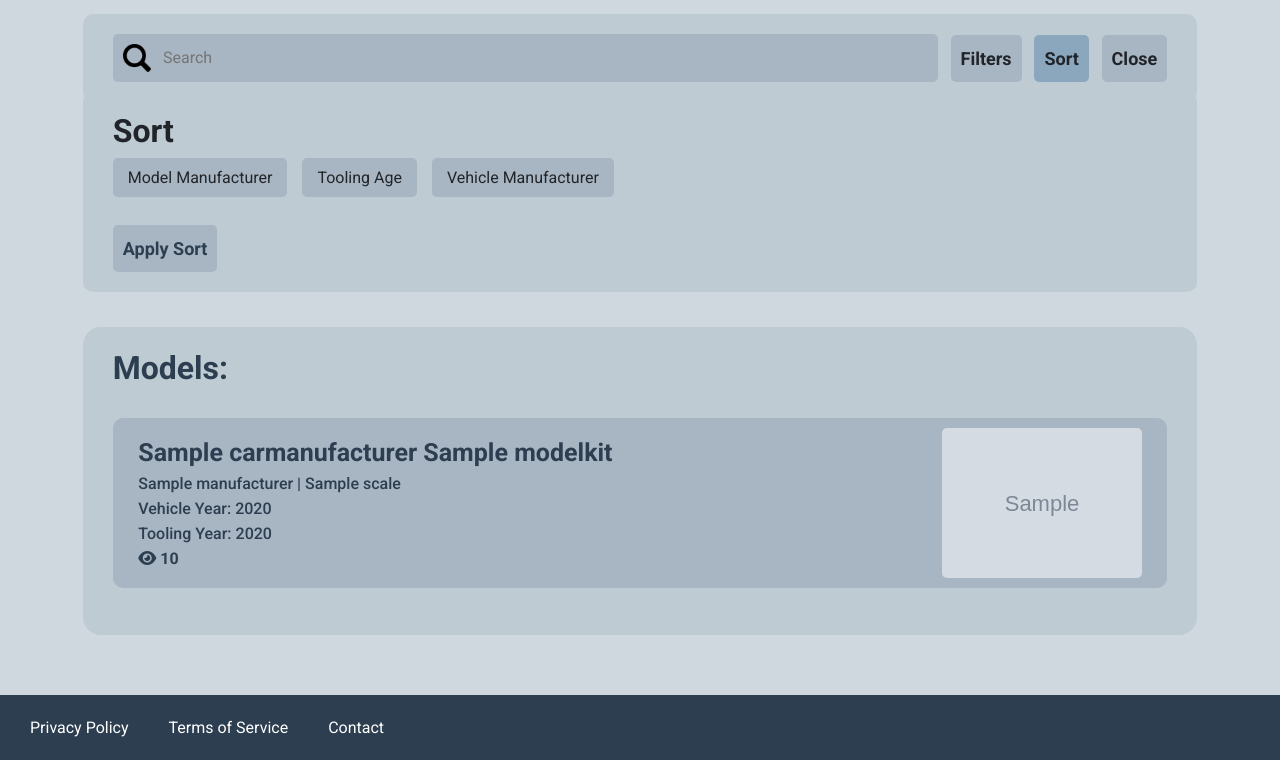
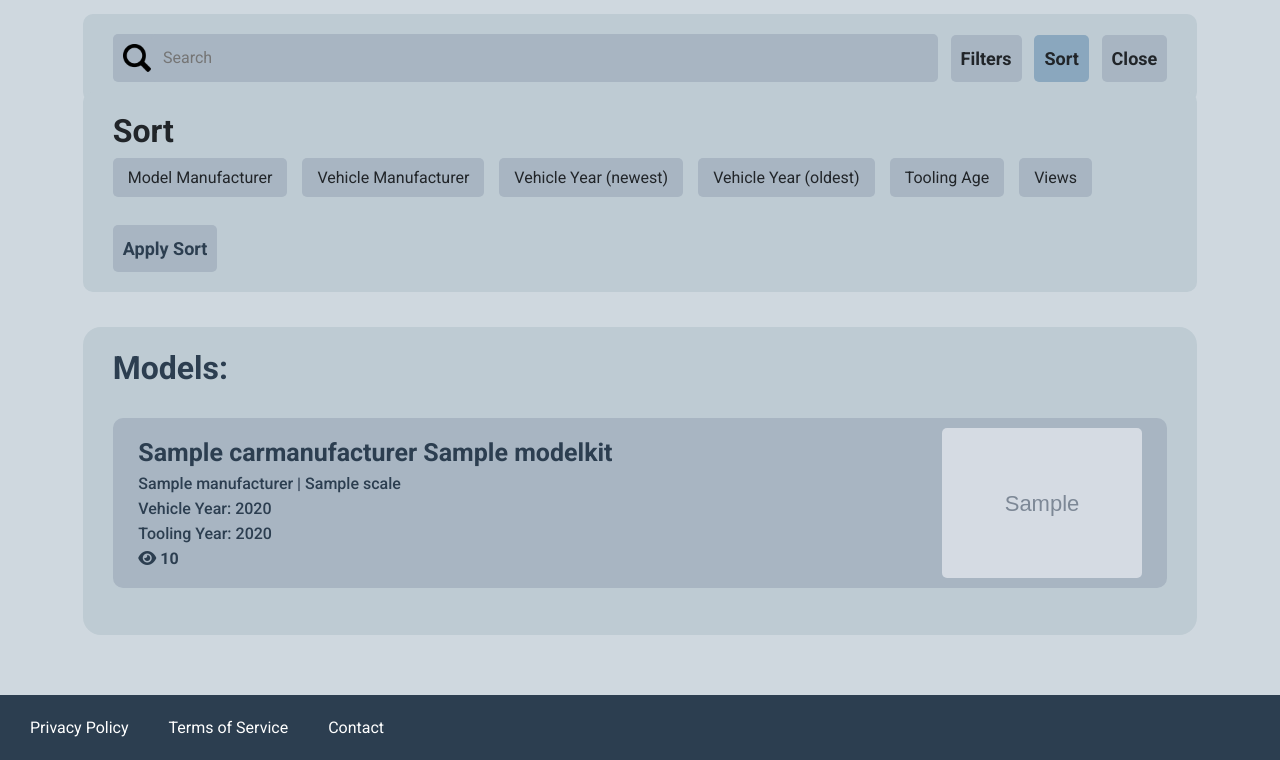
Before and after one commit to Olimato56/Modeller-s-Direct, a Django app: page /database/ in a window 1280 px wide, after a click on "Sort". Shown: the part 96-856 px from the top of the page. Run offline with Django 5.2, Linux system fonts and the light colour scheme; tables that the repository leaves empty hold one stand-in row (values such as "Sample post"); grey boxes marked "Sample" are stand-in pictures; some libraries are stand-ins or nearby versions.

Commit message:
sorting fixes

```diff
--- a/modeldatabase/static/modeldatabase/stylecar.css
+++ b/modeldatabase/static/modeldatabase/stylecar.css
@@ -206,7 +206,7 @@ button:hover {
 }
 
 .imgmodel {
-    max-height: 220px !important;
+    max-height: 200px !important;
     height: 30vw !important
 }
 
--- a/modeldatabase/templates/databasehome.html
+++ b/modeldatabase/templates/databasehome.html
@@ -99,11 +99,21 @@
                     <input type="radio" id="manufacturer" name="sort" value="manufacturer" {% if sort == 'manufacturer' %}checked{% endif %}>
                     <label for="manufacturer">Model Manufacturer</label>
 
+                    <input type="radio" id="automanu" name="sort" value="automanu" {% if sort == 'automanu' %}checked{% endif %}>
+                    <label for="automanu">Vehicle Manufacturer</label>
+
+                    <input type="radio" id="modelyearnew" name="sort" value="modelyearnew" {% if sort == 'modelyearnew' %}checked{% endif %}>
+                    <label for="modelyearnew">Vehicle Year (newest)</label>
+
+                    <input type="radio" id="modelyearold" name="sort" value="modelyearold" {% if sort == 'modelyearold' %}checked{% endif %}>
+                    <label for="modelyearold">Vehicle Year (oldest)</label>
+
                     <input type="radio" id="age" name="sort" value="age" {% if sort == 'age' %}checked{% endif %}>
                     <label for="age">Tooling Age</label>
 
-                    <input type="radio" id="automanu" name="sort" value="automanu" {% if sort == 'automanu' %}checked{% endif %}>
-                    <label for="automanu">Vehicle Manufacturer</label>
+                    <input type="radio" id="views" name="sort" value="views" {% if sort == 'views' %}checked{% endif %}>
+                    <label for="views">Views</label>
+
                 </div>
 
                 <button type="submit" class="open">Apply Sort</button>
--- a/modeldatabase/views.py
+++ b/modeldatabase/views.py
@@ -67,6 +67,12 @@ def databasehome(request):
         all_models = all_models.order_by('carmanufacturer__name', 'name')
     elif sort_option == 'age':
         all_models = all_models.order_by('-yearoftool')
+    elif sort_option == 'modelyearnew':
+        all_models = all_models.order_by('-modelyear')
+    elif sort_option == 'modelyearold':
+        all_models = all_models.order_by('modelyear')
+    elif sort_option == 'views':
+        all_models = all_models.order_by('-views')
     else:
         all_models = all_models.order_by('carmanufacturer__name')
 
--- a/user_int/static/user_int/style.css
+++ b/user_int/static/user_int/style.css
@@ -261,7 +261,7 @@ body {
 
 .container img {
     width: auto;
-    height: 35vw;
+    height: 30vw;
     max-height: 150px;
     border-radius: 5px;
 }
```
